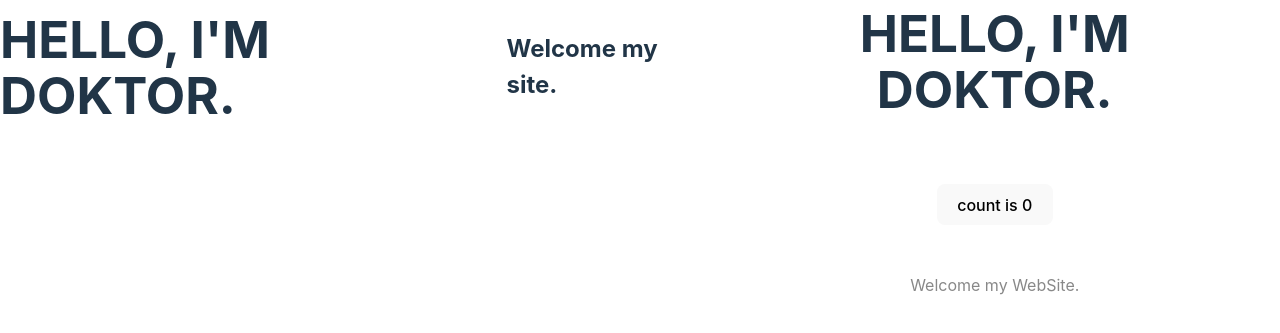
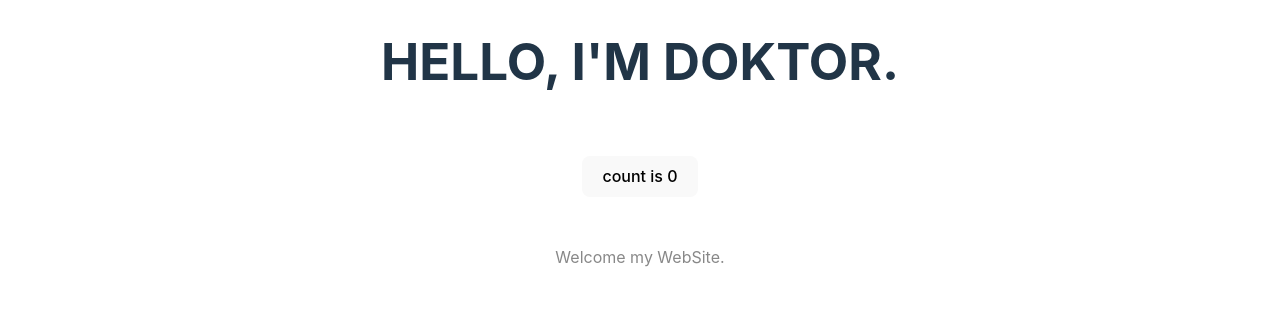
Before and after one commit to DrH0pe/FirstRepository, a website built with Vite: page index.html in a window 1280 px wide. Shown: the part 333-666 px from the top of the page. Built offline with nearby package versions, Linux system fonts and the light colour scheme.

Commit message:
Etiket duzenlemesi

```diff
--- a/index.html
+++ b/index.html
@@ -7,8 +7,6 @@
     <title>Doktor Hope</title>
   </head>
   <body>
-    <h1>HELLO, I'M DOKTOR.</h1>
-    <H2>Welcome my site.</H2>
     <div id="app"></div>
     <script type="module" src="/src/main.ts"></script>
   </body>
```
